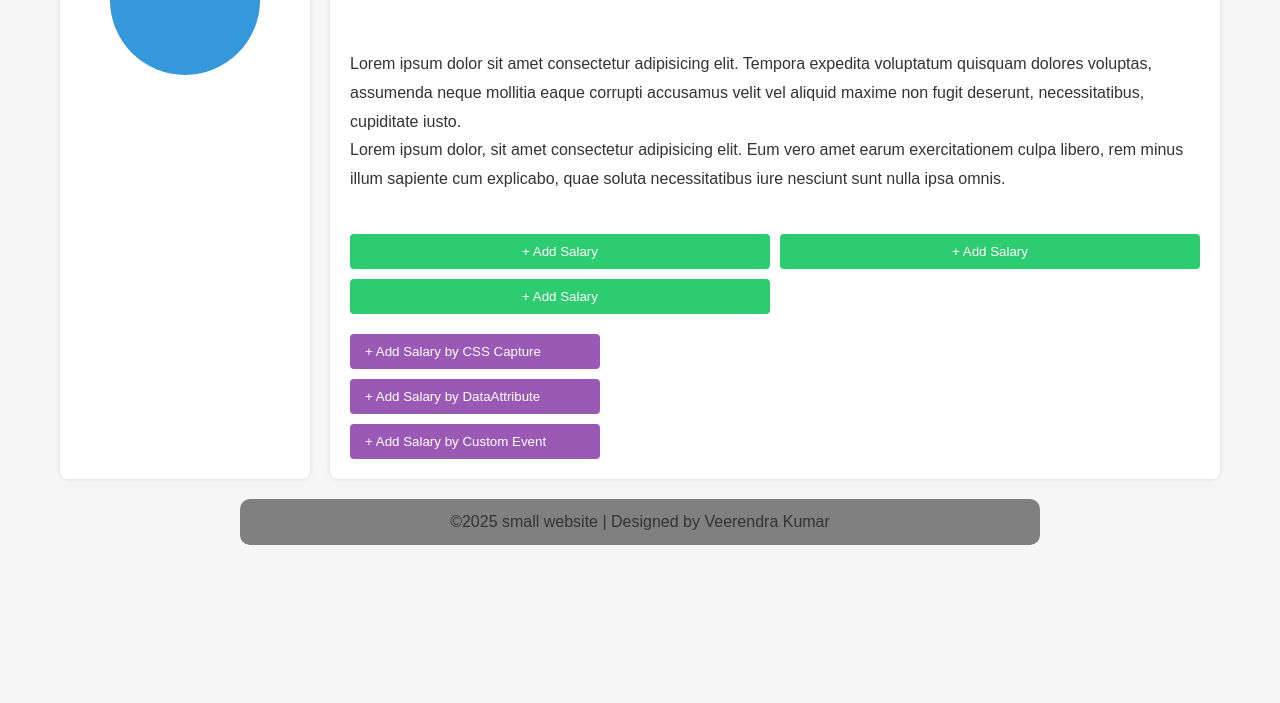
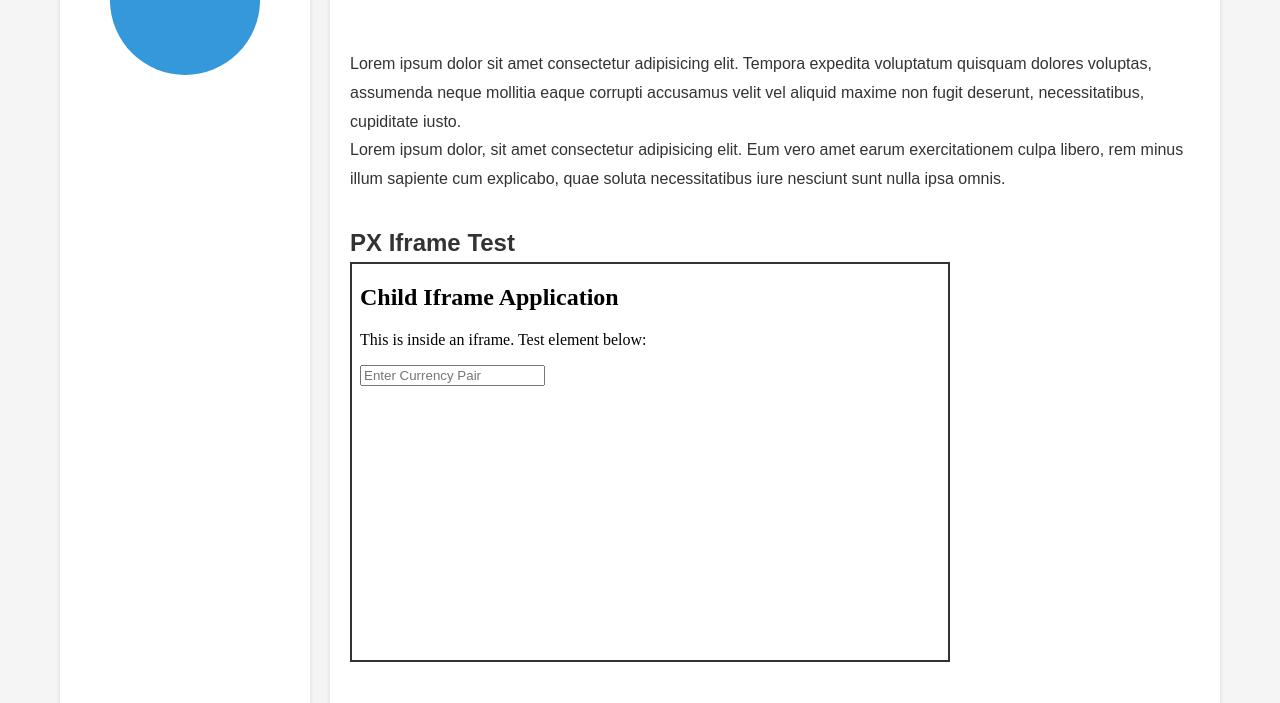
Before and after one commit to v-eeru/Demo-Website, a plain HTML site: page aboutus.html in a window 1280 px wide. Shown: the part 249-952 px from the top of the page. Before the commit the page ends 800 px from the top, so only its background shows below. Drawn offline with Linux system fonts and the light colour scheme.

Commit message:
Update aboutus.html

```diff
--- a/aboutus.html
+++ b/aboutus.html
@@ -28,13 +28,25 @@
         </div>
         <div class="main-content">
             <h1>Veerendra Kumar</h1>
-            <p><strong>Title:</strong>Technical Support Analyst</p>
+            <p><strong>Title:</strong> Technical Support Analyst</p>
             <p><strong>Jersey no:</strong> <span id="jerseyNumber">?</span></p>
             <button id="displayJersey">Display jersey ID</button>
             <div class="profile-content">
                 <p>Lorem ipsum dolor sit amet consectetur adipisicing elit. Tempora expedita voluptatum quisquam dolores voluptas, assumenda neque mollitia eaque corrupti accusamus velit vel aliquid maxime non fugit deserunt, necessitatibus, cupiditate iusto.</p>
                 <p>Lorem ipsum dolor, sit amet consectetur adipisicing elit. Eum vero amet earum exercitationem culpa libero, rem minus illum sapiente cum explicabo, quae soluta necessitatibus iure nesciunt sunt nulla ipsa omnis.</p>
             </div>
+
+            <!-- Test Iframe Section -->
+            <div class="iframe-test">
+                <h2>PX Iframe Test</h2>
+                <iframe src="iframe-child.html"
+                        width="600"
+                        height="400"
+                        style="border:2px solid #333;"
+                        title="PX Iframe Test">
+                </iframe>
+            </div>
+
             <div class="salary-actions">
                 <div class="salary-buttons">
                     <button class="salary-btn">+ Add Salary</button>
@@ -49,7 +61,7 @@
             </div>
         </div>
     </div>
-    <footer class="f1" >©2025 small website | Designed by Veerendra Kumar</footer>
+    <footer class="f1">©2025 small website | Designed by Veerendra Kumar</footer>
     <script src="js/script.js"></script>
 </body>
 </html>
```
